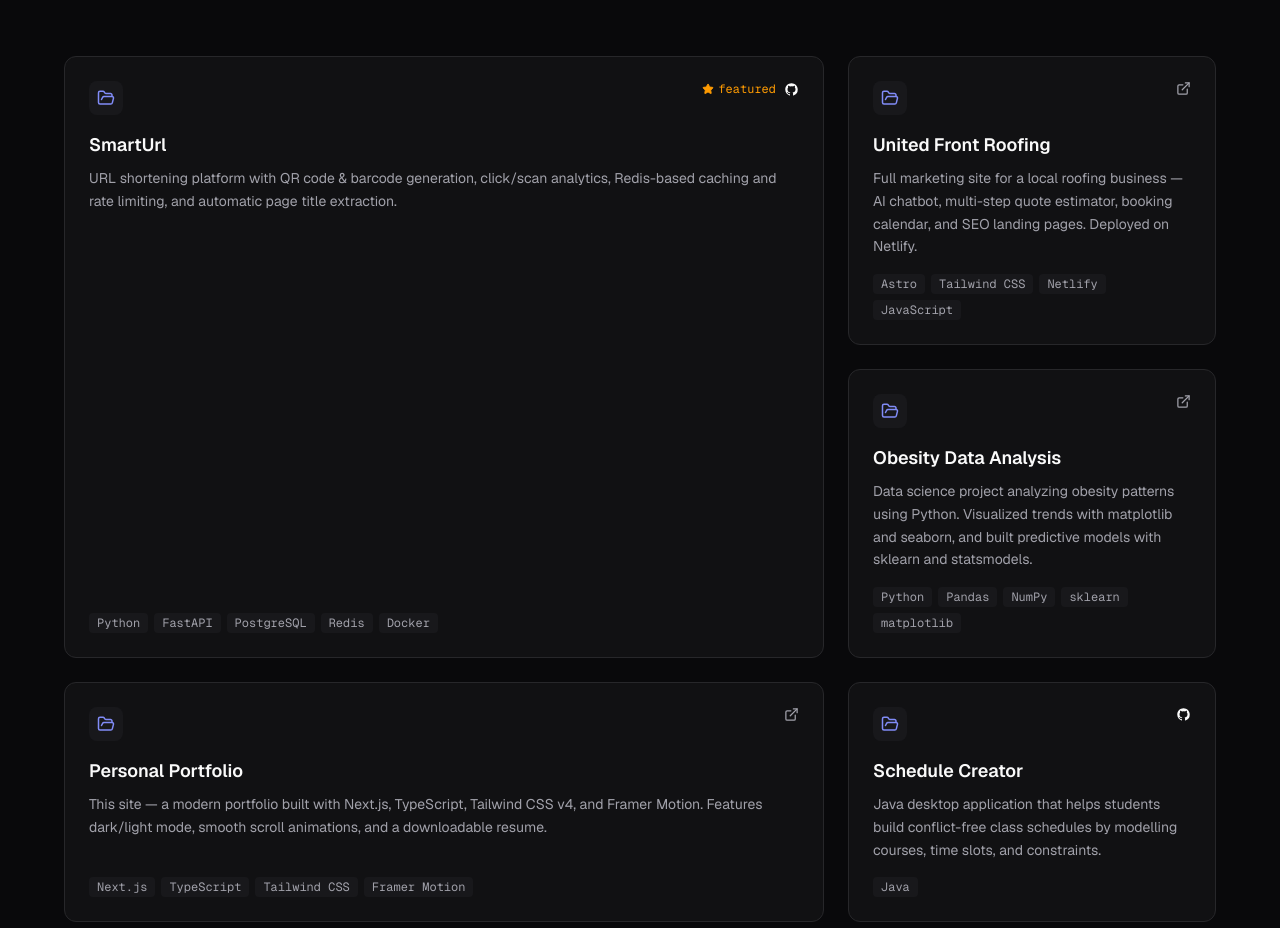
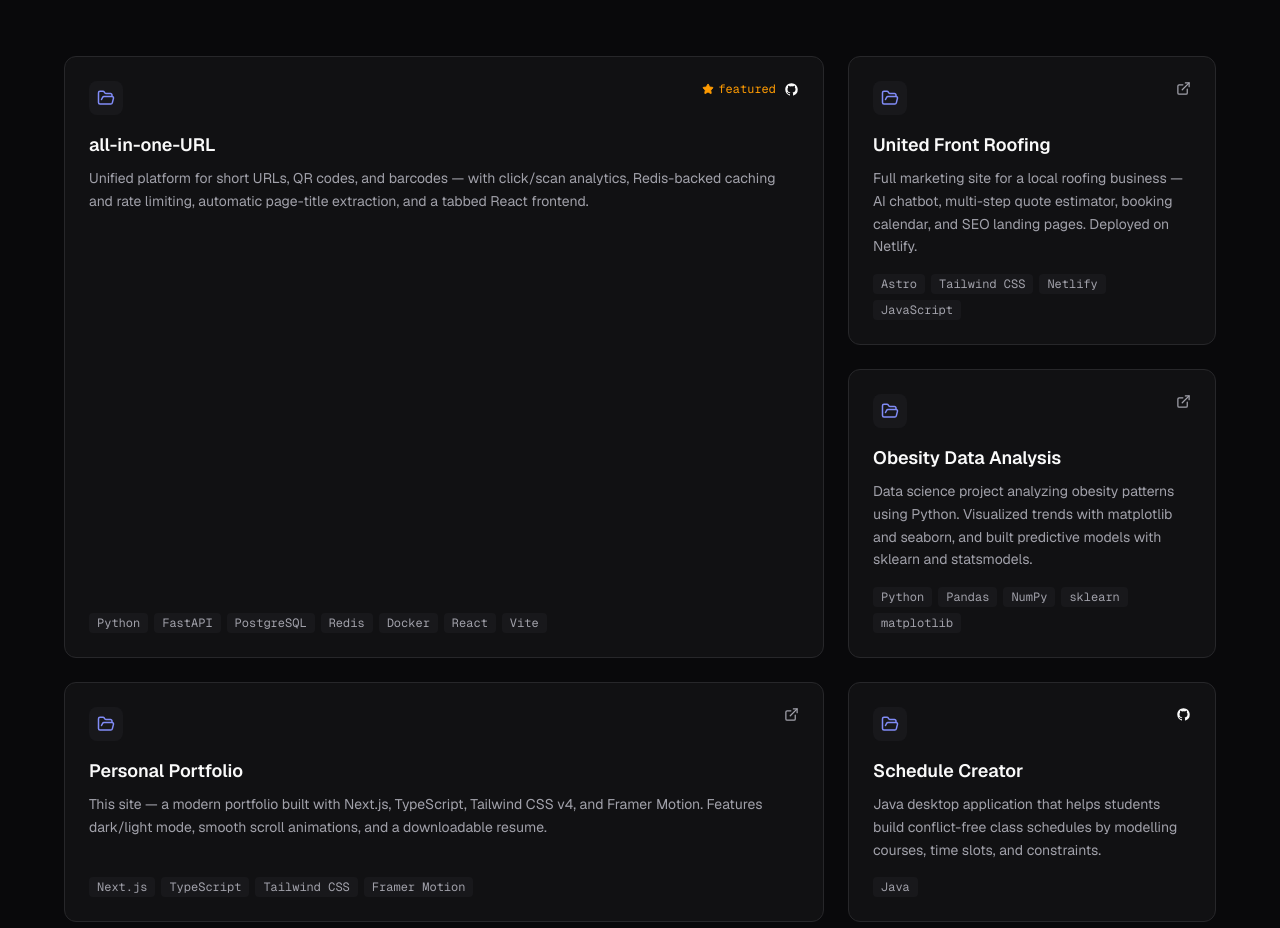
Before and after one commit to tonyx1998/personal-site, a Next.js app: page / in a window 1280 px wide. Shown: the part 2520-3448 px from the top of the page. Built offline with nearby package versions, Linux system fonts and the light colour scheme; no server answers.

Commit message:
Rename SmartUrl project to all-in-one-URL
Reflects the rename and expanded scope of the project — it's now a unified
platform for short URLs, QR codes, and barcodes with a React frontend.
Updates the projects bento card, the resume generator, and the rendered PDF.

```diff
--- a/src/components/Projects.tsx
+++ b/src/components/Projects.tsx
@@ -23,11 +23,11 @@ type Project = {
 
 const projects: Project[] = [
   {
-    title: "SmartUrl",
+    title: "all-in-one-URL",
     description:
-      "URL shortening platform with QR code & barcode generation, click/scan analytics, Redis-based caching and rate limiting, and automatic page title extraction.",
-    tags: ["Python", "FastAPI", "PostgreSQL", "Redis", "Docker"],
-    github: "https://github.com/tonyx1998/SmartUrlServices",
+      "Unified platform for short URLs, QR codes, and barcodes — with click/scan analytics, Redis-backed caching and rate limiting, automatic page-title extraction, and a tabbed React frontend.",
+    tags: ["Python", "FastAPI", "PostgreSQL", "Redis", "Docker", "React", "Vite"],
+    github: "https://github.com/tonyx1998/all-in-one-URL",
     live: null,
     featured: true,
     className: "lg:col-span-2 lg:row-span-2",
```
Also changed, not shown: 2 other files (tests, documents, lock files or other folders).
